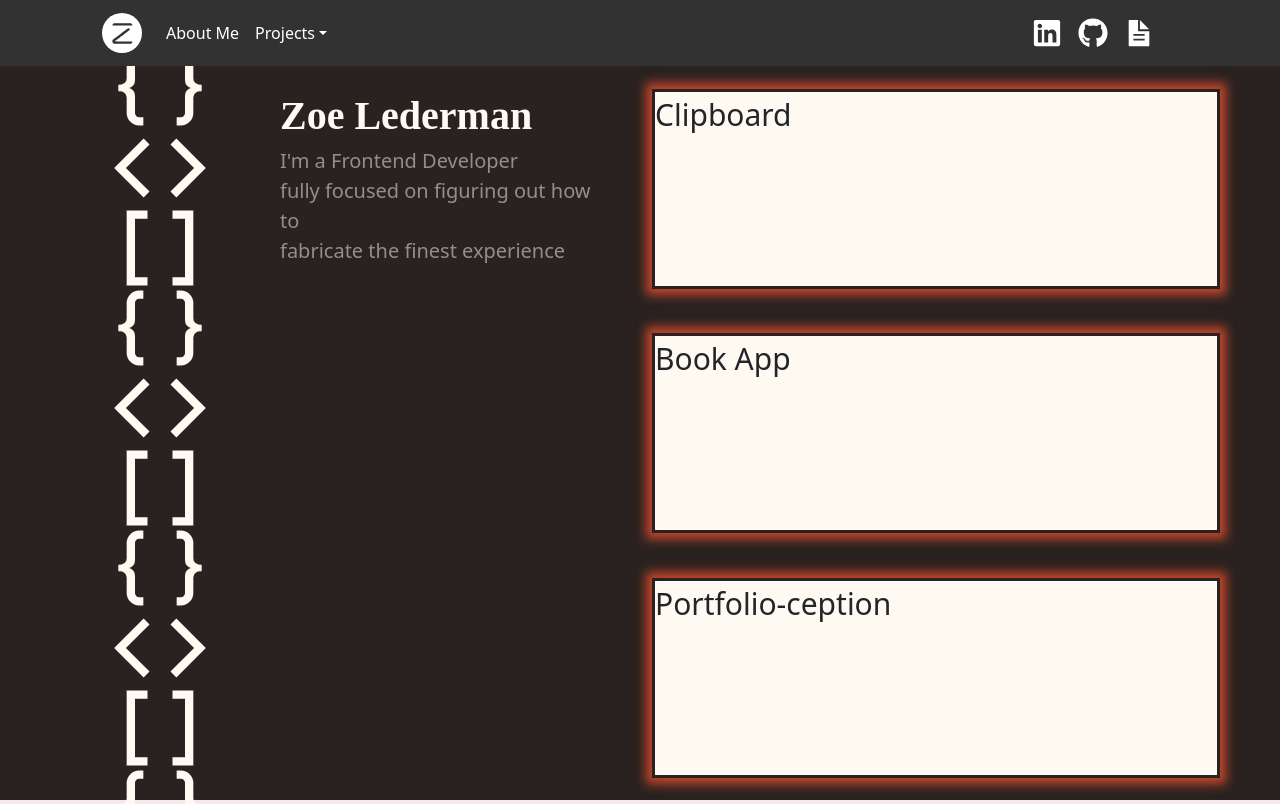
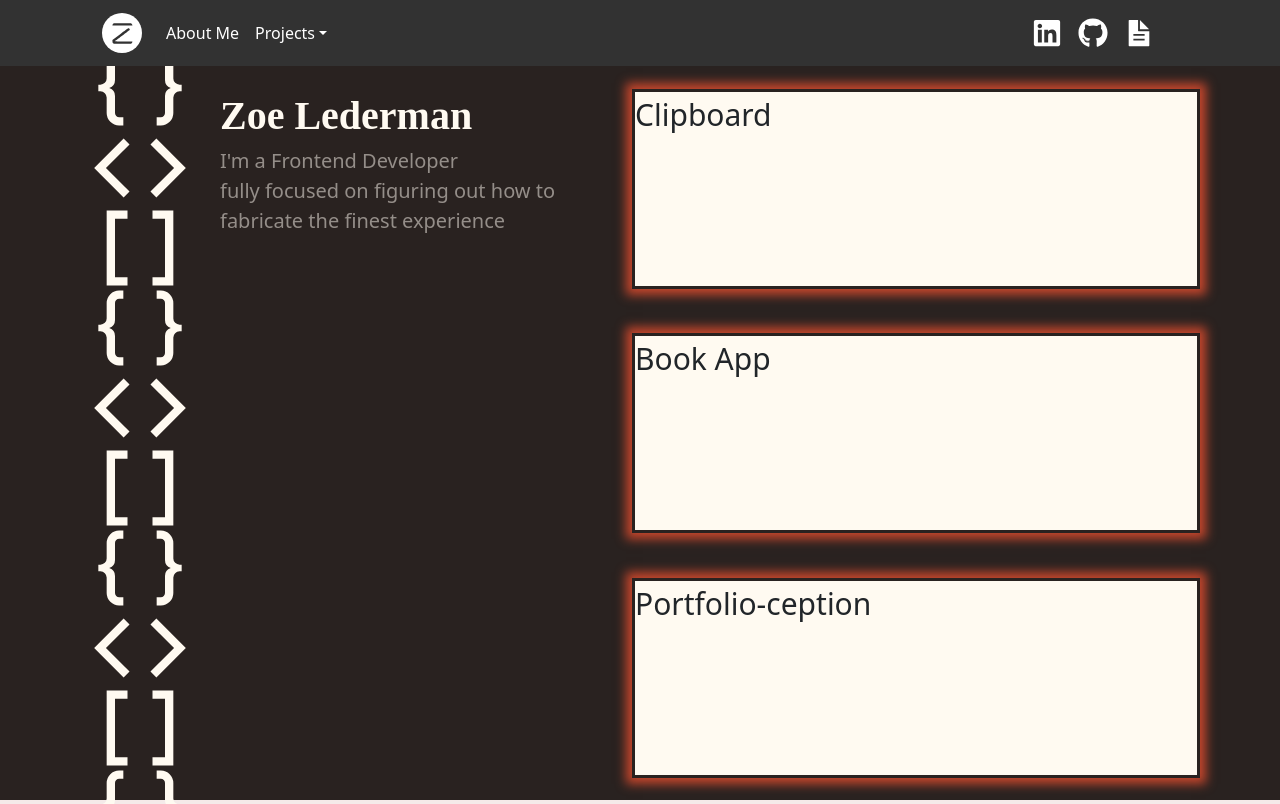
Before and after one commit to zlederma/portfolio-website, a React (Create React App) app: page / in a window 1280 px wide. Shown: the top 804 px of the page. Built offline with nearby package versions, Linux system fonts and the light colour scheme.

Commit message:
some responsivity updates

```diff
--- a/src/styles/LandingStyles.css
+++ b/src/styles/LandingStyles.css
@@ -3,26 +3,29 @@
     display: flex;
     justify-content: center;
     background-color: rgb(41, 34, 32);
+    top: 66px;
 }
 
 .landing__column-art{
-    width: 200px;
-    min-width: 100px;
+    width: 120px;
+    min-width: 120px;
+    /* min-width: 80px; */
     /* background-color: rgb(221, 154, 154); */
     /* background-color: #e5ada4; */
     /* background-color: #f5eae9; */
     height: 100%;
 }
 .landing__column-welcome{
-    width: 360px;
+    width: 400px;
     min-width: 360px;
     /* background-color:#e5ada4; */
     height: 100%;
+
 }
 
 .landing__column-projects{
     width: 600px;
-    min-width: 360px;
+    min-width: 300px;
     /* background-color: rgb(168, 168, 196); */
     height: 100%;
 }
```
